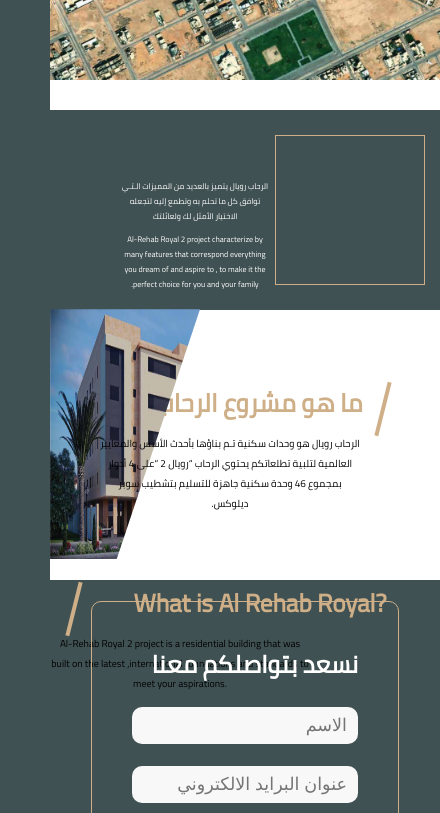
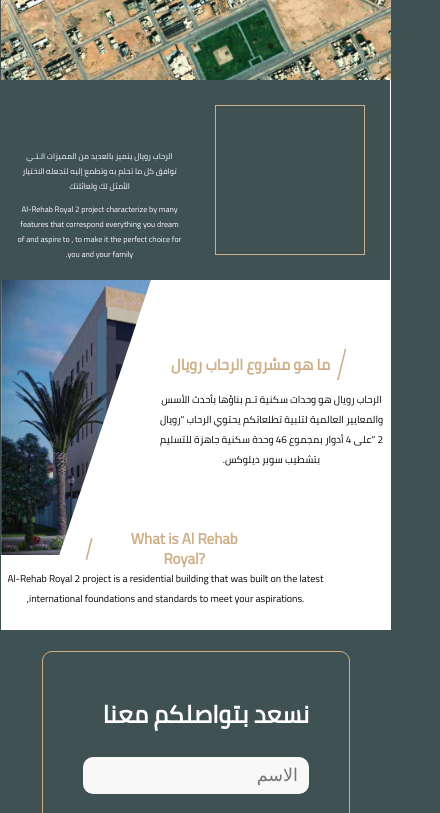
Before and after one commit to rola-gh/royal, a plain HTML site: page index.html in a window 390 px wide. Shown: the part 96-909 px from the top of the page, 440 px wide, since content can reach past the window. Drawn offline with nearby package versions, Linux system fonts and the light colour scheme.

Commit message:
responsive

```diff
--- a/app/css/style.css
+++ b/app/css/style.css
@@ -285,6 +285,7 @@ section.inner-we {
     bottom: 10px;
 }
 .inner-we .two{
+
     height: 100%;
     position: relative;
 }
@@ -334,10 +335,12 @@ svg{
 @media screen and (max-width: 880px) {
     section.inner-we{
         grid-template-columns: 1fr;
+        height: 550px;
     }
     section.inner-we .one{
         grid-template-columns: 1fr;
         height: unset;
+        margin: 0 2px 10px 0;
     }
     .logo-text{
         height: 150px;
@@ -346,33 +349,45 @@ svg{
         margin: 25px;
     }
     .left-text{
-        width: 150px;
+        width: 165px;
         font-size: 8px;
         position: absolute;
-        left: 120px;
+        left: 17px;
         bottom: 10px;
     }
     .inner-we .two{
         position: unset;
-        margin-top: -60px;
-        height: 118%;
+        margin-top: -40px;
+        height: unset;
     }
     .inner-we .two img{
         max-width: 372px;
-        width: 50%;
+        width: 100%;
         height: 50%;
         -webkit-clip-path: polygon(0 0, 0 450px, 150px 0, 150px 0);
     }
     .section-title{
-    font-size: 10px;
+        height: unset;
+        width: 60%;
+    }
+    .section-title h2{
+    font-size: 15px;
     }
 
     .section-title p{
         margin: 50px 0;
         line-height: 20px;
         font-size: 10px;
+        padding: 60px 5px 0 0;
     }
+    .en-text{
+        margin-left:70px;
+        margin-right: unset;
+        line-height: 20px;
+        font-size: 10px;
+        padding: 10px 20px 0 10px;
 
+    }
 }
 @media (min-width: 768px) and (max-width: 1024px) {
     section.inner-we{
--- a/index.html
+++ b/index.html
@@ -70,7 +70,7 @@
                     <div class="section-title">
                         <svg id="diagonal-line" width="20%" viewBox="0 0 60 60">
                             <line x1="10" y1="50" x2="20" y2="10"
-                                  stroke-width="3"></line>
+                                  stroke-width="2"></line>
                         </svg>
                         <h2>ما هو مشروع الرحاب رويال</h2>
                         <p class="text">
```
